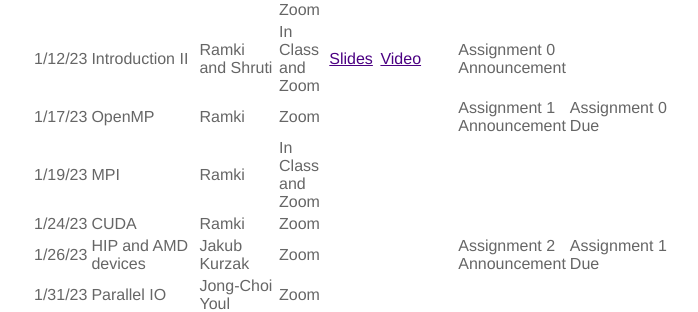
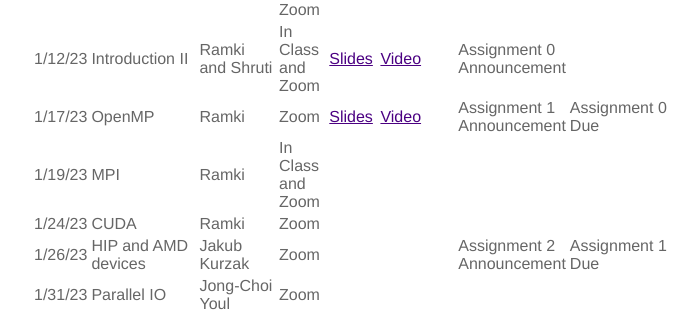
Before and after one commit to ramkikannan/ramkikannan.github.io, a Jekyll site: the page built from teaching.md, in a window 1280 px wide and 900 px high, scrolled down 4724 px. Shown: the part 152-464 px from the top of the window, without its empty margins (329-1027 px from the left). Built offline with Jekyll 4.4.1, drawn with Linux system fonts in a browser that asks for light colours; a style sheet for code colours, icons or effects is not loaded.

Commit message:
updated openmp slides and video

```diff
--- a/teaching.md
+++ b/teaching.md
@@ -166,7 +166,7 @@ Login regularly to complete your work, so that you do not have to spend a lot of
 | ------- | ------------------------------------------------------- | ----------------- | ----------------- | ------------ | -------------- | ------------------------------------------------------------------------------------ | ------------------------------------- |
 | 1/10/23 | Introduction I                                          | Ramki and Shruti | In Class and Zoom | [Slides](6230/slides/courseintroduction.pdf)             |  [Video](https://youtu.be/56U0NUTr_14)              |                                                                                      |                                       |
 | 1/12/23 | Introduction II                                         | Ramki and Shruti | In Class and Zoom | [Slides](6230/slides/courseintroduction2.pdf)             | [Video](https://youtu.be/tiVHYidfP-0)               | Assignment 0 Announcement                                                                                      |                                       |
-| 1/17/23 | OpenMP                                                  | Ramki             | Zoom              |              |                | Assignment 1 Announcement                                                            | Assignment 0 Due |
+| 1/17/23 | OpenMP                                                  | Ramki             | Zoom              |   [Slides](6230/slides/openmp-slides.pdf)           | [Video](https://youtu.be/wlR35OVbBWA)               | Assignment 1 Announcement                                                            | Assignment 0 Due |
 | 1/19/23 | MPI                                                    | Ramki             | In Class and Zoom |              |                |                                                                                      |                                       |
 | 1/24/23 | CUDA                                                     | Ramki             | Zoom              |              |                |                                                                                      |                                       |
 | 1/26/23 | HIP and AMD devices                                     | Jakub Kurzak      | Zoom              |              |                | Assignment 2 Announcement                                                            | Assignment 1 Due                      |
```
